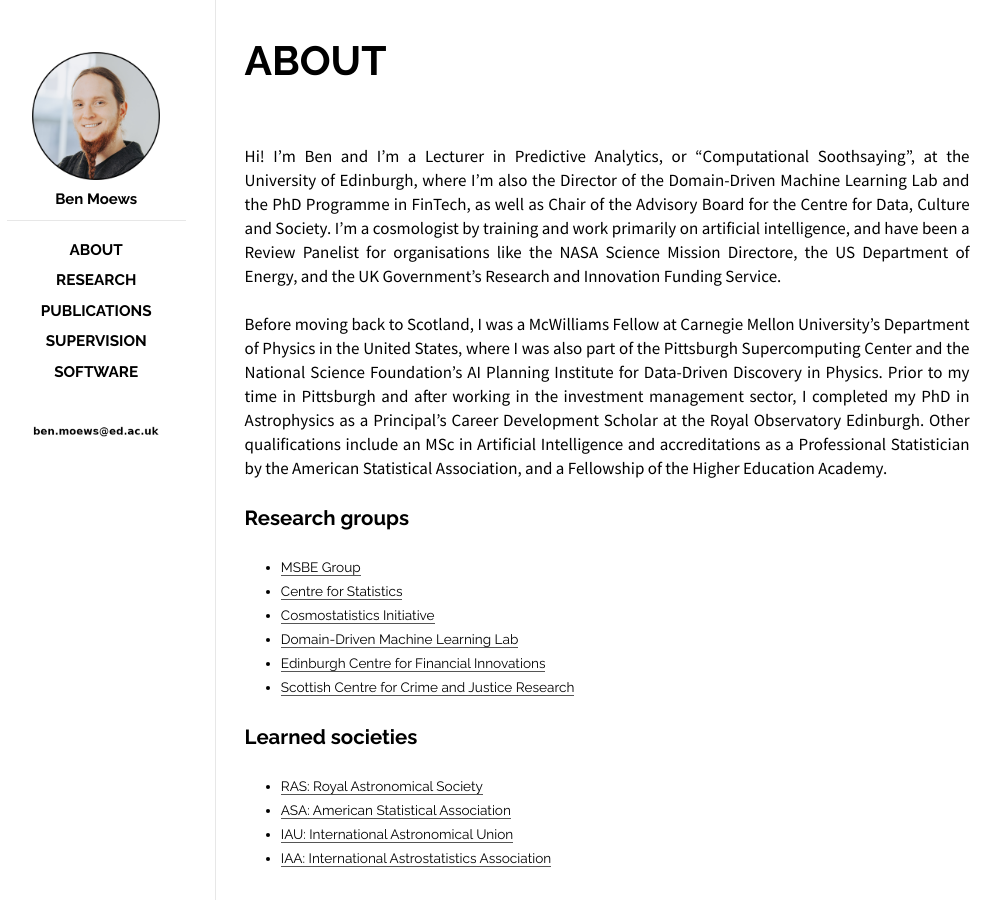
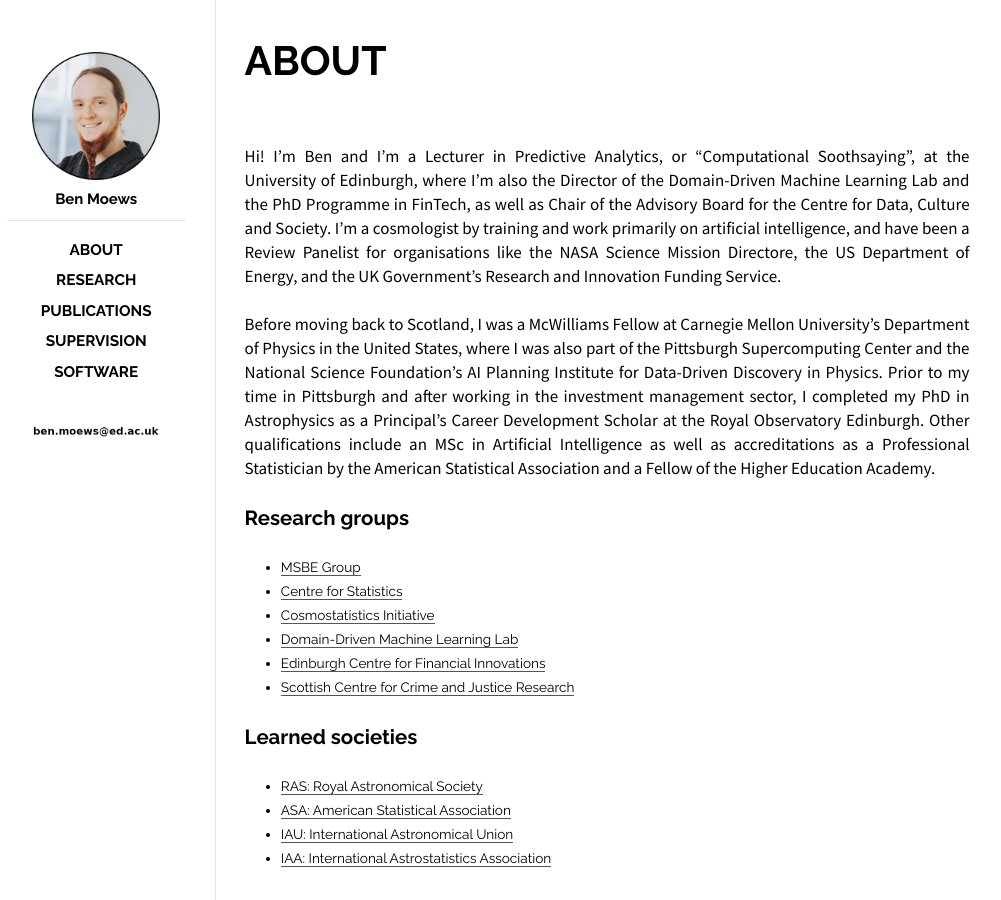
Before and after one commit to moews/moews.github.io, a Jekyll site: the page built from _posts/2017-03-27-about.md, in a window 1280 px wide. Shown: the whole page, without its empty margins (143-1144 px from the left). Built offline with Jekyll 4.4.1, drawn with Linux system fonts in a browser that asks for light colours.

Commit message:
Update 2017-03-27-about.md

```diff
--- a/_posts/2017-03-27-about.md
+++ b/_posts/2017-03-27-about.md
@@ -12,7 +12,7 @@
 
 <!--Hi! I’m Ben, and I’m a Lecturer in Predictive Analytics, or “Computational Soothsaying”, here at the University of Edinburgh, where I’m also currently the Director of the PhD Programme in Financial Technology and the Chair of the Advisory Board for the Centre for Data, Culture and Society. I’m a cosmologist by training and work primarily on machine learning and statistics.-->
 
-Before moving back to Scotland, I was a McWilliams Fellow at Carnegie Mellon University's Department of Physics in the United States, where I was also part of the Pittsburgh Supercomputing Center and the National Science Foundation’s AI Planning Institute for Data-Driven Discovery in Physics. Prior to my time in Pittsburgh and after working in the investment management sector, I completed my PhD in Astrophysics as a Principal’s Career Development Scholar at the Royal Observatory Edinburgh. Other qualifications include an MSc in Artificial Intelligence and accreditations as a Professional Statistician by the American Statistical Association, and a Fellowship of the Higher Education Academy.
+Before moving back to Scotland, I was a McWilliams Fellow at Carnegie Mellon University's Department of Physics in the United States, where I was also part of the Pittsburgh Supercomputing Center and the National Science Foundation’s AI Planning Institute for Data-Driven Discovery in Physics. Prior to my time in Pittsburgh and after working in the investment management sector, I completed my PhD in Astrophysics as a Principal’s Career Development Scholar at the Royal Observatory Edinburgh. Other qualifications include an MSc in Artificial Intelligence as well as accreditations as a Professional Statistician by the American Statistical Association and a Fellow of the Higher Education Academy.
 
 ## Research groups
 
```
